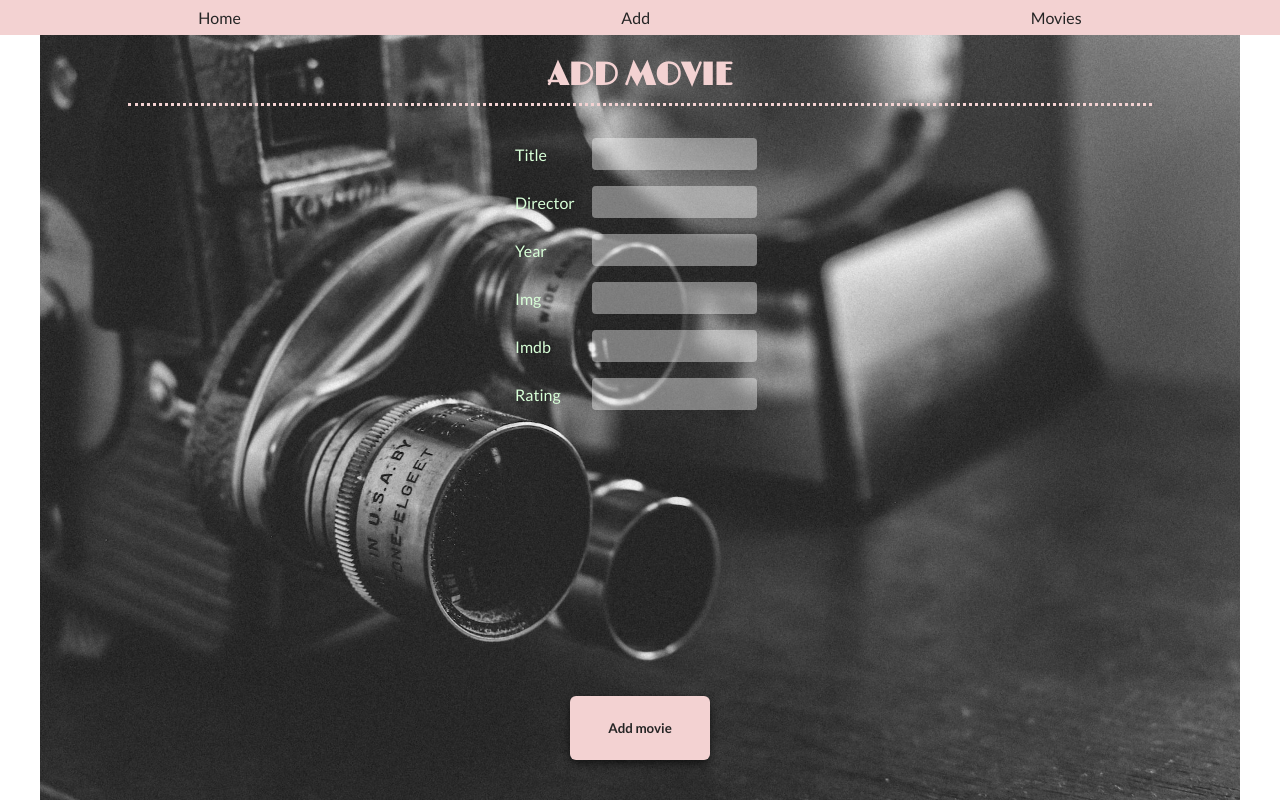
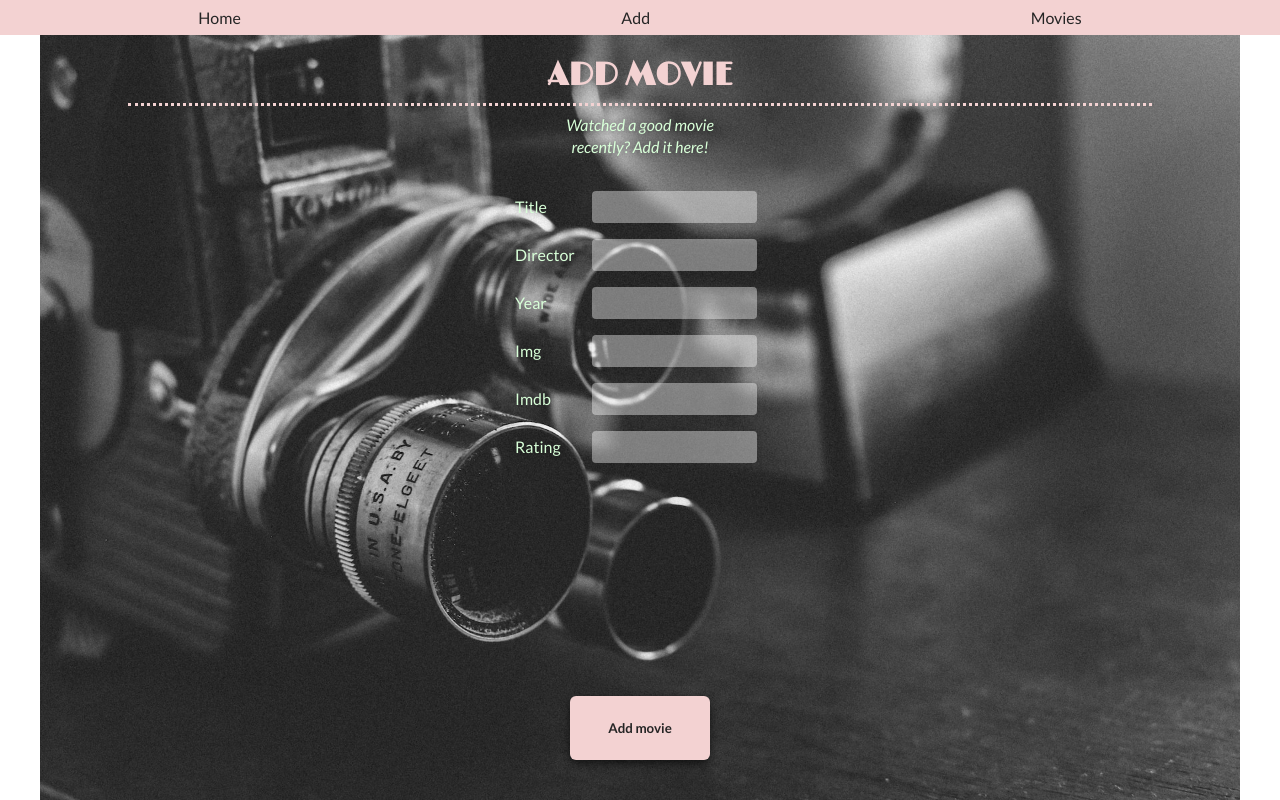
Before and after one commit to cecilialjungquist/examination-ramverk, a React (Vite) app: page /add-movie in a window 1280 px wide. Built offline with nearby package versions, Linux system fonts and the light colour scheme.

Commit message:
Added message in add-movie

```diff
--- a/src/styles/_mixins.scss
+++ b/src/styles/_mixins.scss
@@ -33,6 +33,8 @@
 @mixin message {
     font-style: italic;
     font-size: 1.1rem;
+    text-align: center;
+    color: $accentGreen;
 }
 
 @mixin button {
--- a/src/styles/index.scss
+++ b/src/styles/index.scss
@@ -102,3 +102,12 @@ input:focus {
     left: 0;
     right: 0;
 }
+
+.message {
+    @include message;
+    font-size: 1rem;
+    width: 200px;
+    margin: auto;
+    text-shadow: $textShadow;
+    margin-top: $whiteSpace--normal;
+}
--- a/src/views/AddMovie.jsx
+++ b/src/views/AddMovie.jsx
@@ -34,6 +34,7 @@ function AddMovie() {
     return (
         <main className="add-movie">
             <h2>Add Movie</h2>
+            <p className='message'>Watched a good movie recently? Add it here!</p>
             <section>
                 <form>
                     <Input
--- a/src/views/views.scss
+++ b/src/views/views.scss
@@ -30,8 +30,6 @@
 
     .loading {
         @include message;
-        text-align: center;
-        color: $accentGreen;
         margin-top: calc($whiteSpace--big * 3);
     }
 }
```
